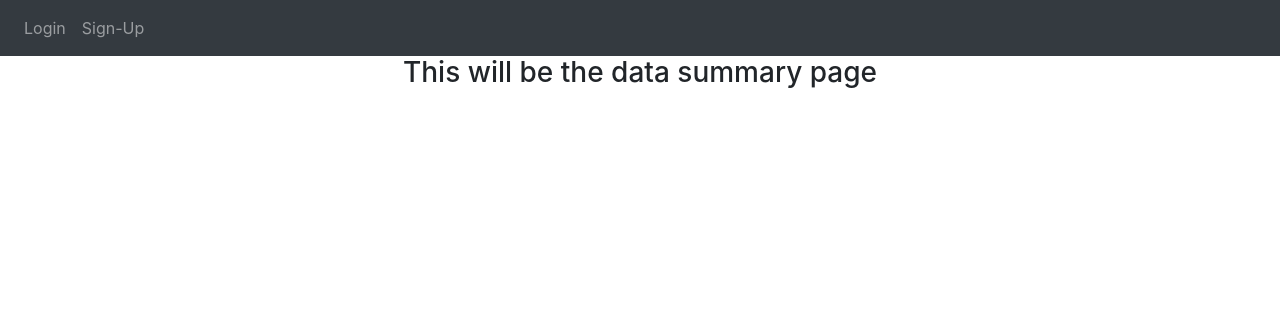
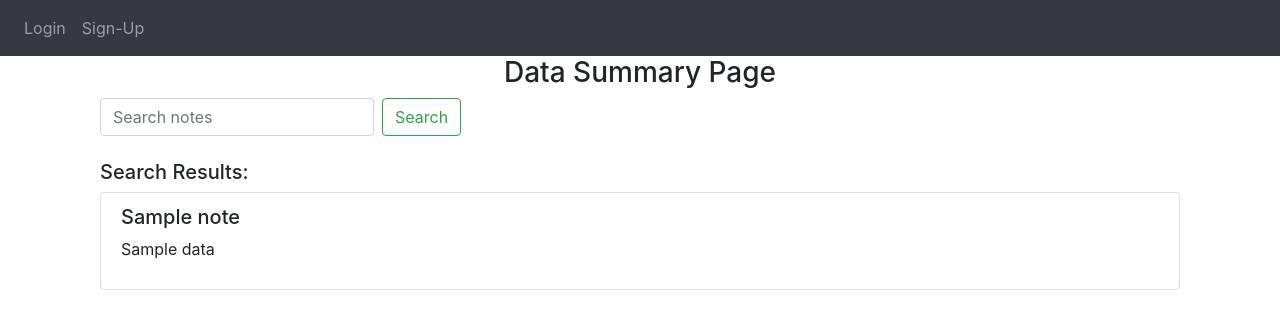
Before and after one commit to SamuelRogerCrespo/GolfProject, a Flask app: template website/templates/summary.html in a window 1280 px wide. Shown: the top 329 px of the page. Run offline with Flask 3, Linux system fonts and the light colour scheme; the template is opened without the code that fills it: most values are stand-ins (such as "Sample title", 1, 10 or a date in 2020); parts of the project's set-up code (start-up, migrations or seed data) failed here and were passed over; some libraries are stand-ins or nearby versions.

Commit message:
Added Summary code and updated views

```diff
--- a/website/templates/summary.html
+++ b/website/templates/summary.html
@@ -1,7 +1,30 @@
-{% extends "base.html" %} {% block title %}Summary{% endblock %} {% block content
-    %}
-    <form method="POST">
-      <h3 align="center">This will be the data summary page</h3>
+{% extends "base.html" %}
+{% block title %}Summary{% endblock %}
 
+{% block content %}
+<div class="container">
+    <h3 align="center">Data Summary Page</h3>
+
+    <!-- Search Form -->
+    <form method="POST" class="form-inline my-2 my-lg-0">
+        <input class="form-control mr-sm-2" type="search" name="search_query" placeholder="Search notes" aria-label="Search" required>
+        <button class="btn btn-outline-success my-2 my-sm-0" type="submit">Search</button>
     </form>
-    {% endblock %}
+
+    <!-- Display Search Results -->
+    {% if notes %}
+    <h5 class="mt-4">Search Results:</h5>
+    <ul class="list-group">
+        {% for note in notes %}
+        <li class="list-group-item">
+            <h5>{{ note.title }}</h5>
+            <p>{{ note.data }}</p>
+        </li>
+        {% endfor %}
+    </ul>
+    {% else %}
+    <!-- This part is displayed when there are no search results or no search query -->
+    <h5 class="mt-4">No notes to display. Please enter a search term.</h5>
+    {% endif %}
+</div>
+{% endblock %}
```
Also changed, not shown: website/views.py (+19 -2 lines).
